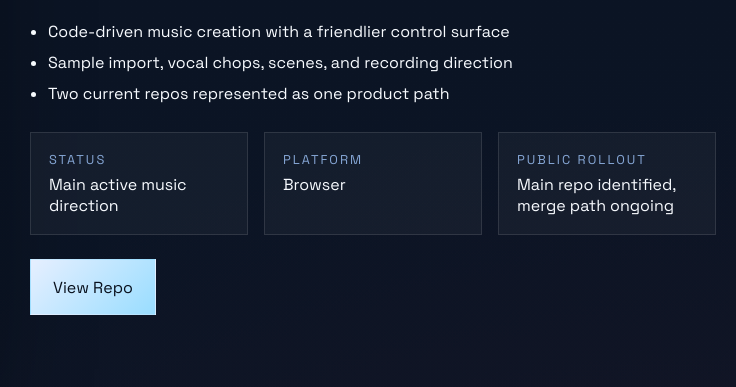
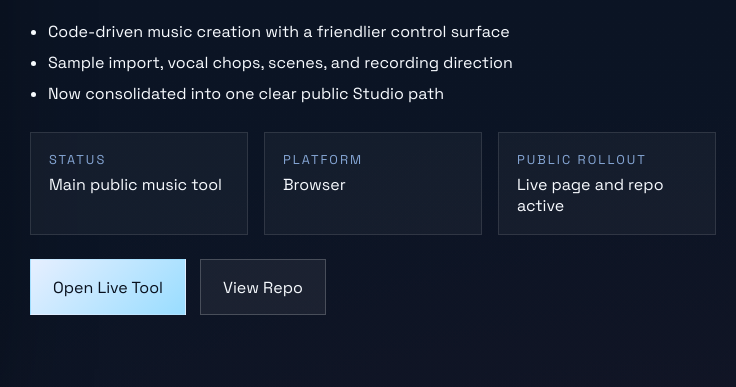
Before and after one commit to koltregaskes/tools-hub, a plain HTML site: page index.html in a window 1280 px wide. Shown: the part 4595-4982 px from the top of the page, 544-1280 px from the left. Drawn offline with Linux system fonts and the light colour scheme.

Commit message:
Update Strudel Studio link

```diff
--- a/index.html
+++ b/index.html
@@ -251,7 +251,7 @@
         </article>
 
         <article class="feature feature--split" id="strudel-studio" data-reveal>
-          <a class="feature__art feature__art-link" href="https://github.com/koltregaskes/strudel-rave-remix">
+          <a class="feature__art feature__art-link" href="https://koltregaskes.github.io/strudel-studio/">
             <img src="assets/strudel-studio.svg" alt="Strudel Studio poster art" />
           </a>
           <div class="feature__copy">
@@ -264,12 +264,12 @@
             <ul class="feature__list">
               <li>Code-driven music creation with a friendlier control surface</li>
               <li>Sample import, vocal chops, scenes, and recording direction</li>
-              <li>Two current repos represented as one product path</li>
+              <li>Now consolidated into one clear public Studio path</li>
             </ul>
             <dl class="feature__meta">
               <div>
                 <dt>Status</dt>
-                <dd>Main active music direction</dd>
+                <dd>Main public music tool</dd>
               </div>
               <div>
                 <dt>Platform</dt>
@@ -277,11 +277,12 @@
               </div>
               <div>
                 <dt>Public rollout</dt>
-                <dd>Main repo identified, merge path ongoing</dd>
+                <dd>Live page and repo active</dd>
               </div>
             </dl>
             <div class="feature__actions">
-              <a class="button button--primary" href="https://github.com/koltregaskes/strudel-rave-remix">View Repo</a>
+              <a class="button button--primary" href="https://koltregaskes.github.io/strudel-studio/">Open Live Tool</a>
+              <a class="button button--ghost" href="https://github.com/koltregaskes/strudel-studio">View Repo</a>
             </div>
           </div>
         </article>
```
